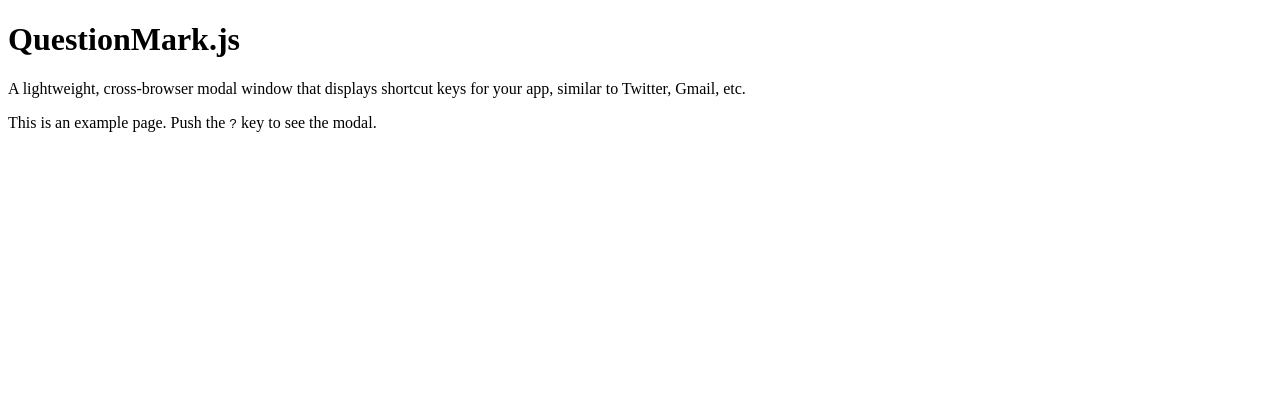
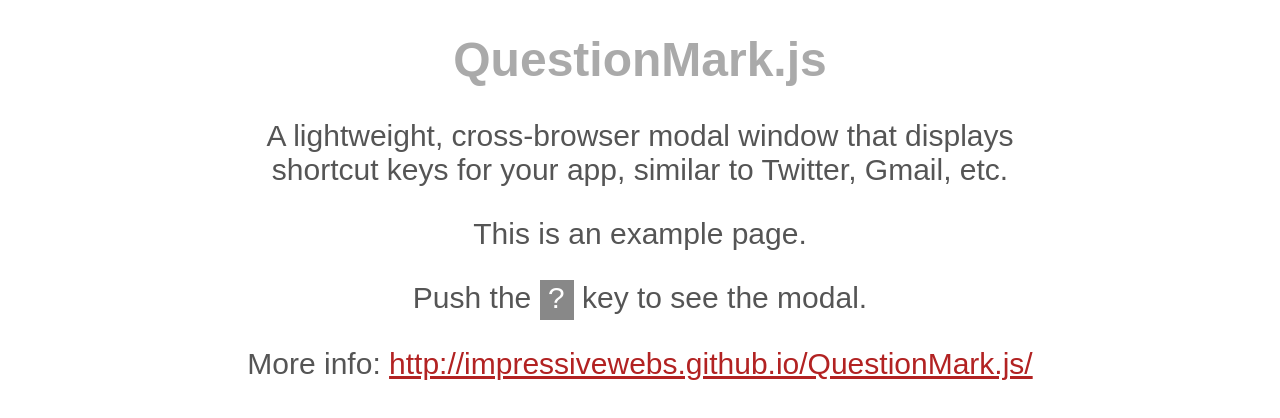
Before and after one commit to impressivewebs/QuestionMark.js, a plain HTML site: page index.html in a window 1280 px wide. Drawn offline with Linux system fonts and the light colour scheme.

Commit message:
Demo page

```diff
--- a/index.html
+++ b/index.html
@@ -11,15 +11,55 @@
 
 <link rel="stylesheet" href="css/question.mark.css">
 
+<style>
+.demo h1 {
+    text-align: center;
+    font-family: Arial, sans-serif;
+    color: #aaa;
+    font-size: 3em;
+}
+
+.demo p {
+    font-family: Arial, sans-serif;
+    width: 800px;
+    color: #555;
+    margin: 0 auto 30px auto;
+    font-size: 30px;
+    text-align: center;
+}
+
+.demo a {
+    color: firebrick;
+}
+
+.demo a:hover {
+    color: blue;
+}
+
+.demo code {
+    background: #888;
+    color: white;
+    padding: 3px 8px;
+}
+</style>
+
 </head>
 
 <body>
+
+<div class="demo">
 
 <h1>QuestionMark.js</h1>
 
 <p>A lightweight, cross-browser modal window that displays shortcut keys for your app, similar to Twitter, Gmail, etc.</p>
 
-<p>This is an example page. Push the <code>?</code> key to see the modal.</p>
+<p>This is an example page.</p>
+
+<p>Push the <code>?</code> key to see the modal.</p>
+
+<p>More info: <a href="http://impressivewebs.github.io/QuestionMark.js/">http://impressivewebs.github.io/QuestionMark.js/</a></p>
+
+</div><!-- .demo -->
 
 <!-- attachevent.js is for IE8 -->
 <!-- <script src="js/attachevent.js"></script> -->
```
